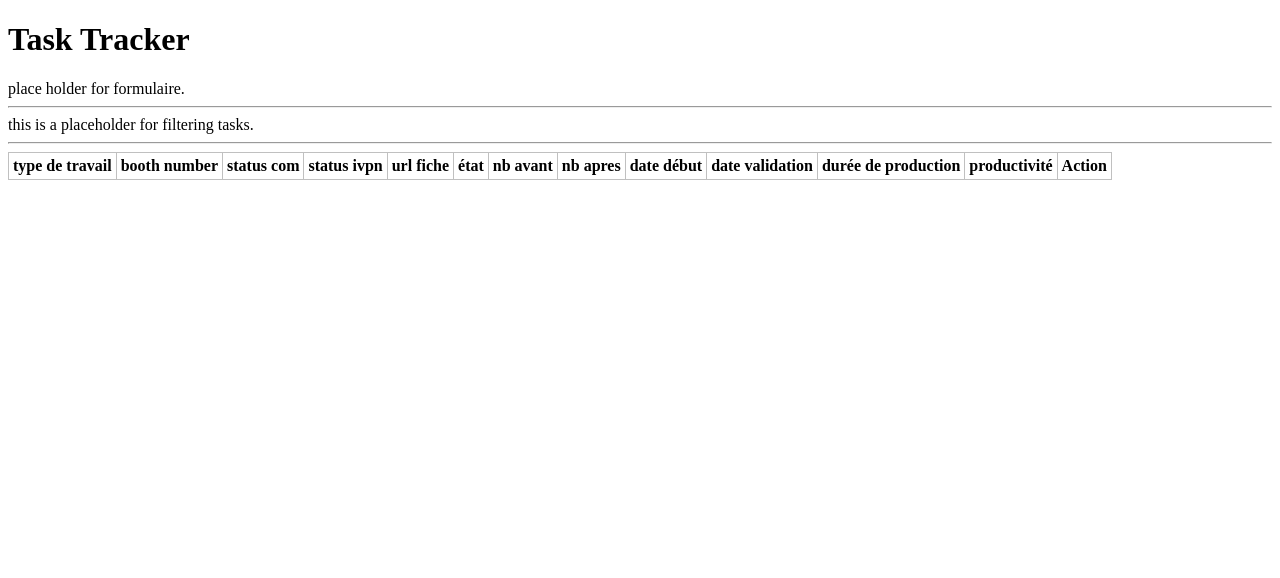
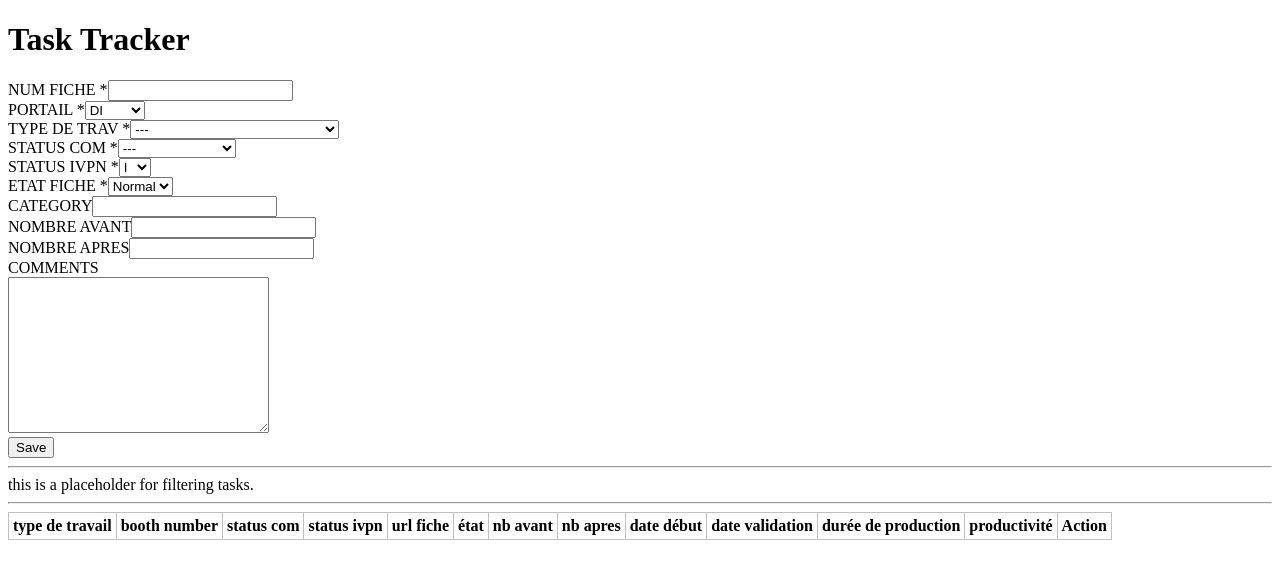
Before and after one commit to Mampionona33/task_tracker, a React app in the folder ui/: page / in a window 1280 px wide. Shown: the top 578 px of the page. Built offline with nearby package versions, Linux system fonts and the light colour scheme.

Commit message:
spliting the taskAdd.js

```diff
--- a/ui/package.json
+++ b/ui/package.json
@@ -18,6 +18,7 @@
     "prop-types": "^15.7.2",
     "react": "^17.0.2",
     "react-dom": "^17.0.2",
+    "react-select": "^4.3.1",
     "whatwg-fetch": "^3.6.2"
   },
   "devDependencies": {
--- /dev/null
+++ b/ui/src/TaskAddComponents/ListSelection.js
@@ -0,0 +1,9 @@
+import React from 'react';
+
+export default function ListSelection(props) {
+  return (
+    <option value={props.value} key={props.index}>
+      {props.txt}
+    </option>
+  );
+}
--- a/ui/src/taskAdd.jsx
+++ b/ui/src/taskAdd.jsx
@@ -1,7 +1,164 @@
 import React from 'react';
+import ListSelection from './TaskAddComponents/listSelection';
+
+const db = {
+  portailList: [
+    { value: 'di', label: 'DI' },
+    { value: 'ae', label: 'AE' },
+    { value: 'ne', label: 'NE' },
+    { value: 'me', label: 'ME' },
+    { value: 'aero', label: 'AERO' },
+  ],
+  typTrav: [
+    { value: ' --- ', label: ' ---' },
+    { value: ' Contenu ', label: ' Contenu' },
+    { value: ' Contenu (Zappé) ', label: ' Contenu (Zappé)' },
+    { value: ' Contenu (ContenuFullMAJ) ', label: ' Contenu (ContenuFullMAJ)' },
+    { value: ' ContenuFullCréa ', label: ' ContenuFullCréa' },
+    { value: ' ContenuFullCréaPrio ', label: ' ContenuFullCréaPrio' },
+    { value: ' ContenuFullMAJ ', label: ' ContenuFullMAJ' },
+    { value: ' ContenuFullMAJPrio ', label: ' ContenuFullMAJPrio' },
+    { value: ' Créa ', label: ' Créa' },
+    { value: ' CréaLight ', label: ' CréaLight' },
+    { value: ' CréaLightPrio ', label: ' CréaLightPrio' },
+    { value: ' CréaPrio ', label: ' CréaPrio' },
+    { value: ' MAJ ', label: ' MAJ' },
+    { value: ' MAJLight ', label: ' MAJLight' },
+    { value: ' MAJLightPrio ', label: ' MAJLightPrio' },
+    { value: ' MAJPrio ', label: ' MAJPrio' },
+    { value: ' MAJFullPrio ', label: ' MAJFullPrio' },
+    { value: ' MAJFull ', label: ' MAJFull' },
+    { value: ' MAJSPEC ', label: ' MAJSPEC' },
+    { value: ' PDF ', label: ' PDF' },
+    { value: ' MAJ BOOST ', label: ' MAJ BOOST' },
+    { value: ' Jugement ', label: ' Jugement' },
+    { value: ' REASSOPROD ', label: ' REASSOPROD' },
+    { value: ' AUTOVALIDCREA ', label: ' AUTOVALIDCREA' },
+    { value: ' AUTOVALIDMAJ ', label: ' AUTOVALIDMAJ' },
+    { value: ' RFQ ', label: ' RFQ' },
+    { value: ' MAJ Prix ', label: ' MAJ Prix' },
+    { value: ' Projet Prix ', label: ' Projet Prix' },
+    { value: ' VALIDCLIENT ', label: ' VALIDCLIENT' },
+    { value: ' VALIDOUT ', label: ' VALIDOUT' },
+    { value: ' Matching Grille Tarifaire ', label: ' Matching Grille Tarifaire' },
+    { value: ' Matching PDF ', label: ' Matching PDF' },
+    { value: ' CREADemo ', label: ' CREADemo' },
+    { value: ' MAJT ', label: ' MAJT' },
+    { value: ' MAJNew ', label: ' MAJNew' },
+    { value: ' AUTOVALIDCREADemo ', label: ' AUTOVALIDCREADemo' },
+    { value: ' AUTOVALIDCREADemoLIGHT ', label: ' AUTOVALIDCREADemoLIGHT' },
+    { value: ' AUTOVALIDCREADemoFULL ', label: ' AUTOVALIDCREADemoFULL' },
+    { value: ' AUTOVALIDMAJT ', label: ' AUTOVALIDMAJT' },
+    { value: ' AUTOVALIDMAJTLIGHT ', label: ' AUTOVALIDMAJTLIGHT' },
+    { value: ' AUTOVALIDMAJTFULL ', label: ' AUTOVALIDMAJTFULL' },
+    { value: ' AUTOVALIDMAJNew ', label: ' AUTOVALIDMAJNew' },
+    { value: ' AUTOVALIDCREAPrio ', label: ' AUTOVALIDCREAPrio' },
+    { value: ' AUTOVALIDCREALIGHTPrio ', label: ' AUTOVALIDCREALIGHTPrio' },
+    { value: ' AUTOVALIDCREAFULLPrio ', label: ' AUTOVALIDCREAFULLPrio' },
+    { value: ' AUTOVALIDMAJPrio ', label: ' AUTOVALIDMAJPrio' },
+    { value: ' AUTOVALIDMAJLIGHTPrio ', label: ' AUTOVALIDMAJLIGHTPrio' },
+    { value: ' AUTOVALIDMAJFULLPrio ', label: ' AUTOVALIDMAJFULLPrio' },
+  ],
+  statCom: [
+    { value: ' --- ', label: ' ---' },
+    { value: ' Abandon ', label: ' Abandon' },
+    { value: ' Abonné ', label: ' Abonné' },
+    { value: ' Dégradé ', label: ' Dégradé' },
+    { value: ' DégradéDefinitif ', label: ' DégradéDefinitif' },
+    { value: ' Essai ', label: ' Essai' },
+    { value: ' EssaiNouveau ', label: ' EssaiNouveau' },
+    { value: ' EssaiPayant ', label: ' EssaiPayant' },
+    { value: ' Retiré ', label: ' Retiré' },
+  ],
+  statIvpn: [
+    { value: 'I', label: 'I' },
+    { value: 'V', label: 'v' },
+    { value: 'p', label: 'p' },
+    { value: 'N', label: 'N' },
+  ],
+  etatFiche: [
+    { value: 'Normal', label: 'Normal' },
+    { value: 'Sby', label: 'Sby' },
+    { value: 'Paf', label: 'Paf' },
+  ],
+};
 
 export default class TaskAdd extends React.Component {
+  constructor(props) {
+    super(props);
+    this.state = {};
+  }
+
   render() {
-    return <div>place holder for formulaire. </div>;
+    const pList = db.portailList.map((i, index) => <ListSelection value={i.value} txt={i.label} key={index} />);
+    const typeTrav = db.typTrav.map((i, index) => <ListSelection value={i.value} txt={i.label} key={index} />);
+    const statCom = db.statCom.map((i, index) => <ListSelection value={i.value} txt={i.label} key={index} />);
+    const statIvpn = db.statIvpn.map((i, index) => <ListSelection value={i.value} txt={i.label} key={index} />);
+    const etatFiche = db.etatFiche.map((i, index) => <ListSelection value={i.value} txt={i.label} key={index} />);
+    return (
+      <form onSubmit={this.handleSubmit}>
+        <label htmlFor='numFiche'>
+          NUM FICHE *
+          <input type='text' name='' id='' />
+        </label>
+        <br />
+        <label htmlFor='portailSelect'>
+          PORTAIL *
+          <select name='portailSelect' id='portailSelect'>
+            {pList}
+          </select>
+        </label>
+        <br />
+        <label htmlFor='typeTrav'>
+          TYPE DE TRAV *
+          <select name='typeTrav' id='typeTrav'>
+            {typeTrav}
+          </select>
+        </label>
+        <br />
+        <label htmlFor='statCom'>
+          STATUS COM *
+          <select name='statCom' id='statCom'>
+            {statCom}
+          </select>
+        </label>
+        <br />
+        <label htmlFor='statIvpn'>
+          STATUS IVPN *
+          <select name='statIvpn' id='statIvpn'>
+            {statIvpn}
+          </select>
+        </label>
+        <br />
+        <label htmlFor='etatFiche'>
+          ETAT FICHE *
+          <select name='etatFiche' id='etatFiche'>
+            {etatFiche}
+          </select>
+        </label>
+        <br />
+        <label htmlFor='cat'>
+          CATEGORY
+          <input type='text' name='cat' id='' />
+        </label>
+        <br />
+        <label htmlFor='nbAvant'>
+          NOMBRE AVANT
+          <input type='text' name='nbAvant' id='nbAvant' />
+        </label>
+        <br />
+        <label htmlFor='nbApres'>
+          NOMBRE APRES
+          <input type='text' name='nbApres' id='nbApres' />
+        </label>
+        <br />
+        <label htmlFor='comment'>
+          COMMENTS <br />
+          <textarea name='comment' id='' cols='30' rows='10'></textarea>
+        </label>
+        <br />
+        <input type='submit' value='Save' />
+      </form>
+    );
   }
 }
```
Also changed, not shown: 1 other file (tests, documents, lock files or other folders).
